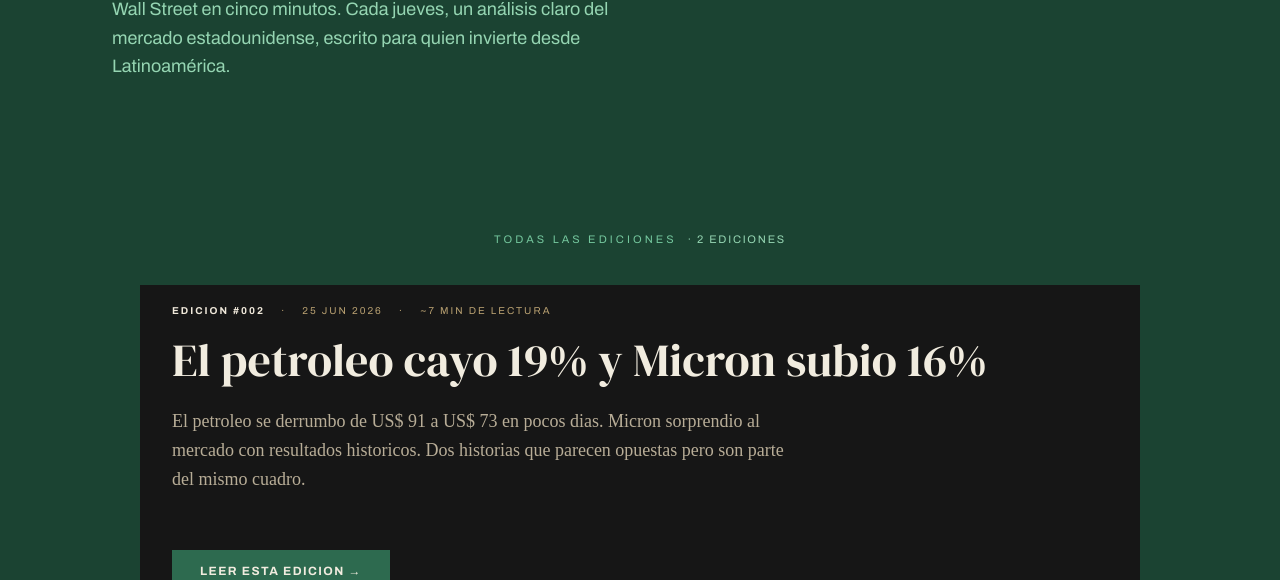
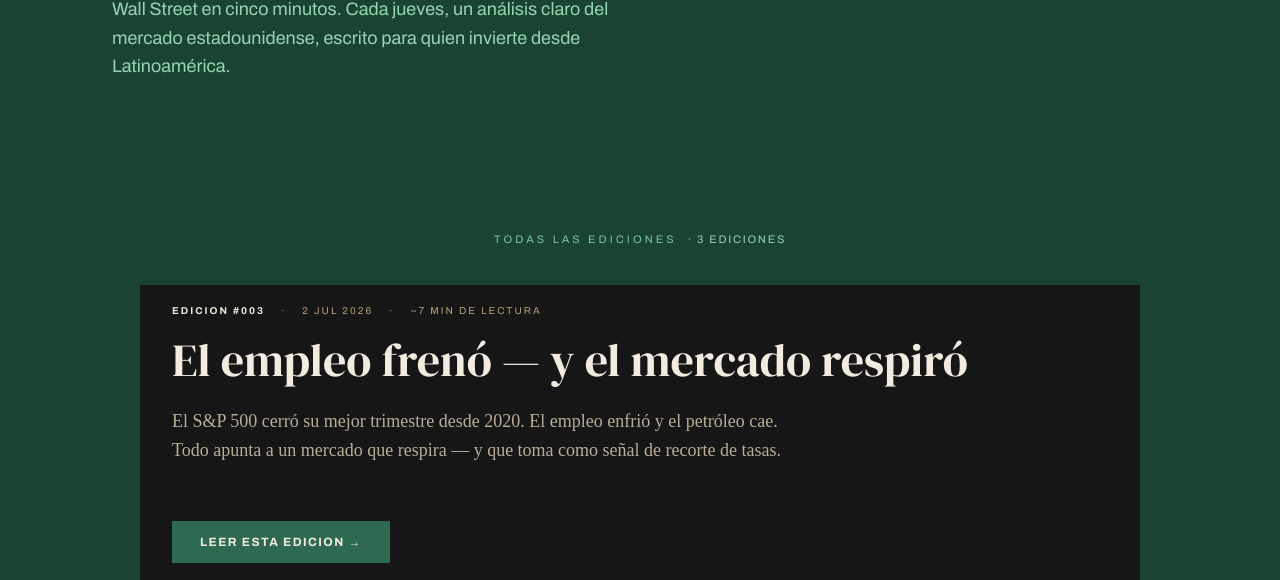
Before and after one commit to guigacosta-o2/gordon, a plain HTML site: page index.html in a window 1280 px wide. Shown: the part 372-952 px from the top of the page. Drawn offline with Linux system fonts and the light colour scheme.

Commit message:
Update edition details in index.html

```diff
--- a/index.html
+++ b/index.html
@@ -127,14 +127,14 @@
     <!-- ULTIMA EDICION -->
     <section id="edicoes" style="padding:24px 32px 40px;scroll-margin-top:80px;">
       <div class="ultima-inner">
-        <p class="ultima-tag">TODAS LAS EDICIONES &nbsp;<span>· 2 EDICIONES</span></p>
-        <a class="ultima-btn" href="/edicoes/gordon_002_es_jun25.html">
+        <p class="ultima-tag">TODAS LAS EDICIONES &nbsp;<span>· 3 EDICIONES</span></p>
+        <a class="ultima-btn" href="/edicoes/gordon_003_es_jul02.html">
           <div class="ultima-meta">
-            <span style="color:#efe8da;font-weight:700;">EDICION #002</span>
-            <span>·</span><span>25 JUN 2026</span><span>·</span><span>~7 MIN DE LECTURA</span>
+            <span style="color:#efe8da;font-weight:700;">EDICION #003</span>
+            <span>·</span><span>2 JUL 2026</span><span>·</span><span>~7 MIN DE LECTURA</span>
           </div>
-          <h2 class="ultima-titulo">El petroleo cayo 19% y Micron subio 16%</h2>
-          <p class="ultima-desc">El petroleo se derrumbo de US$ 91 a US$ 73 en pocos dias. Micron sorprendio al mercado con resultados historicos. Dos historias que parecen opuestas pero son parte del mismo cuadro.</p>
+          <h2 class="ultima-titulo">El empleo frenó — y el mercado respiró</h2>
+          <p class="ultima-desc">El S&amp;P 500 cerró su mejor trimestre desde 2020. El empleo enfrió y el petróleo cae. Todo apunta a un mercado que respira — y que toma como señal de recorte de tasas.</p>
           <span class="ultima-arrow">LEER ESTA EDICION →</span>
         </a>
       </div>
@@ -145,7 +145,7 @@
       <div class="grade-inner">
         <div class="grade-header">
           <p style="font-size:11px;letter-spacing:0.28em;color:#74C69D;">TODAS LAS EDICIONES</p>
-          <span style="font-size:11px;letter-spacing:0.16em;color:#95D5B2;">2 EDICIONES</span>
+          <span style="font-size:11px;letter-spacing:0.16em;color:#95D5B2;">3 EDICIONES</span>
         </div>
         <div id="editions-grid"></div>
       </div>
@@ -196,6 +196,15 @@
   <script>
     const editions = [
       {
+        label: '#003', date: '2 JUL 2026', read: '7 MIN',
+        title: 'El empleo frenó — y el mercado respiró',
+        cardTitle: 'El empleo frenó — y el mercado respiró',
+        body: [
+          ['p', 'El S&P 500 cerró su mejor trimestre desde 2020. El empleo enfrió y el petróleo cae.'],
+        ],
+        file: '/edicoes/gordon_003_es_jul02.html'
+      },
+            {
         label: '#002', date: '25 JUN 2026', read: '7 MIN',
         title: 'El petroleo cayo 19% y Micron subio 16%',
         cardTitle: 'El petroleo cayo 19% y Micron subio 16%',
```
